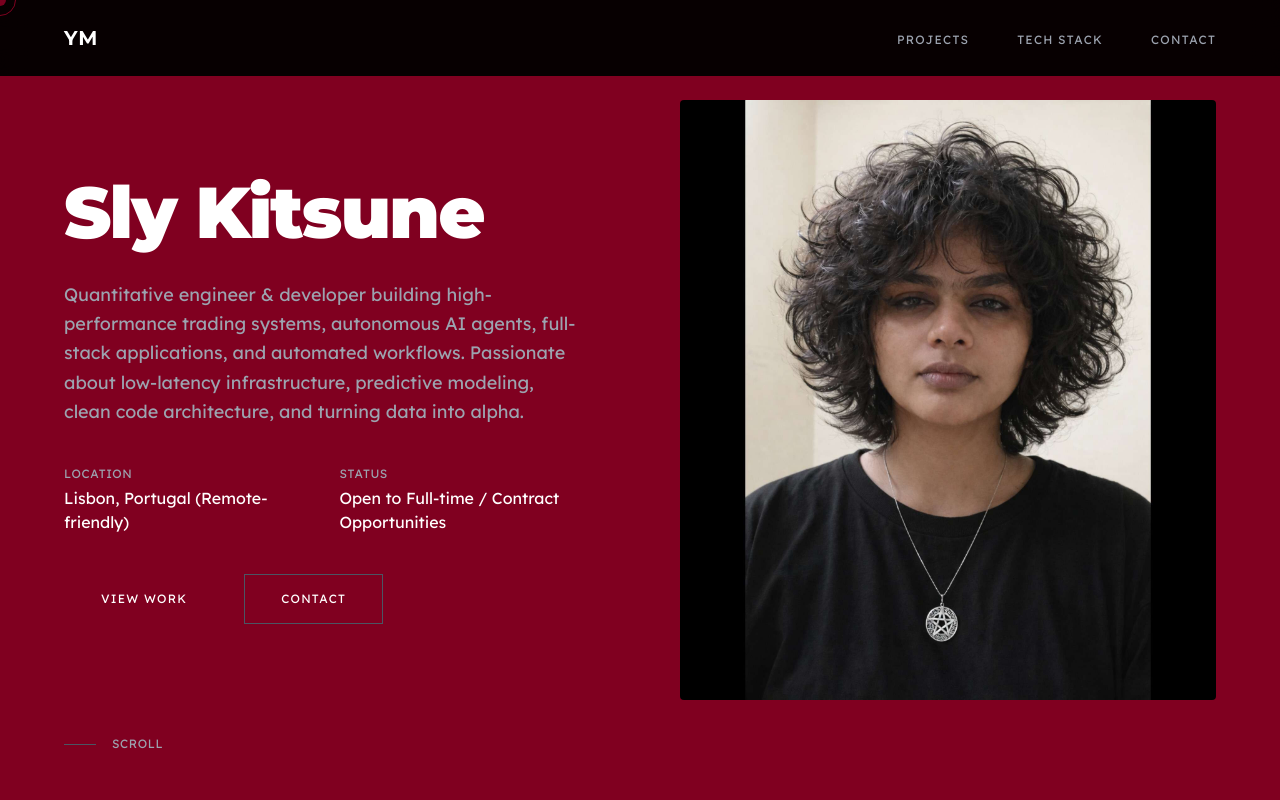
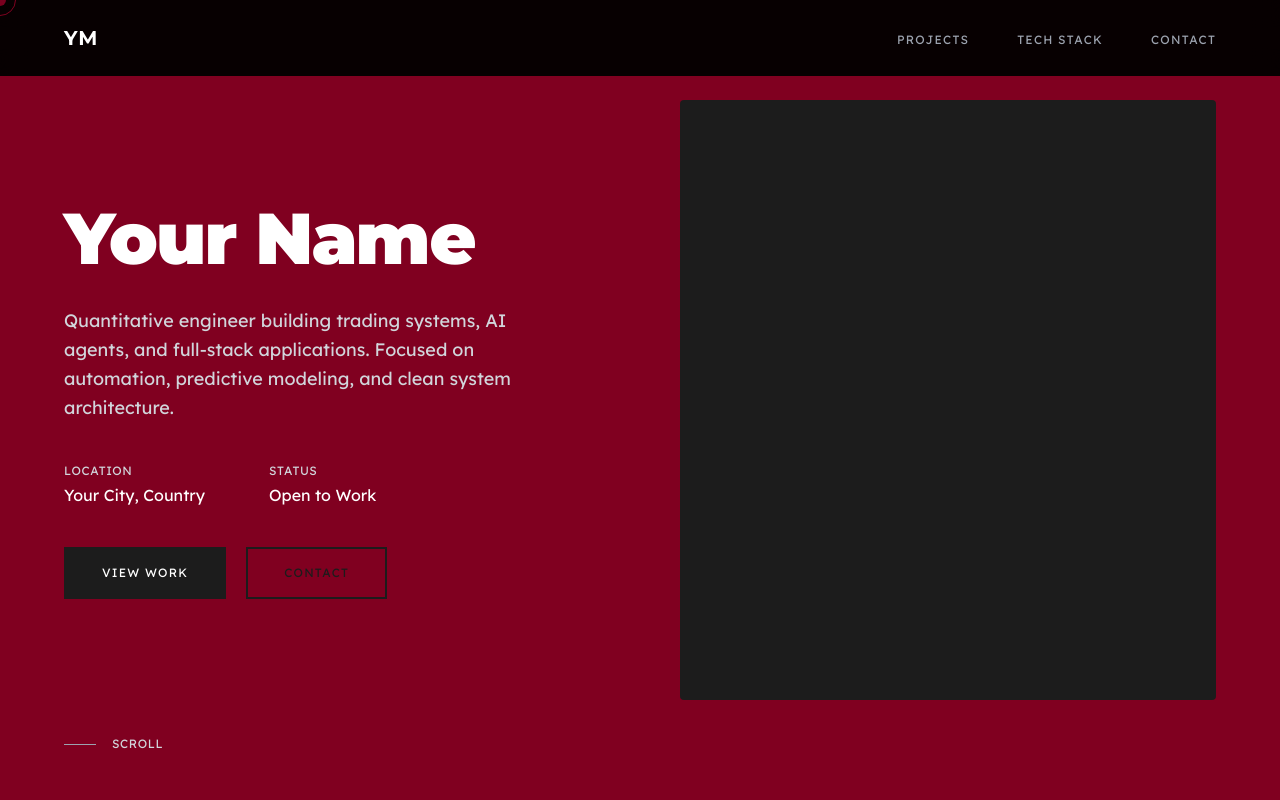
Before and after one commit to Sly-kitsune/Portfolio, a Next.js app: page / in a window 1280 px wide. Shown: the top 800 px of the page. Built offline with nearby package versions, Linux system fonts and the light colour scheme.

Commit message:
Revise Hero component with new styles and text
Updated hero section styles and content.

```diff
--- a/components/Hero.tsx
+++ b/components/Hero.tsx
@@ -1,50 +1,44 @@
 'use client'
+
 import { motion } from 'framer-motion'
 
 export default function Hero() {
   return (
-    <section
-      className="min-h-screen grid md:grid-cols-2 gap-20 items-center px-8 md:px-16 pt-32 md:pt-0"
-      id="home"
-    >
+    <section className="min-h-screen grid md:grid-cols-2 gap-20 items-center px-8 md:px-16 pt-32 md:pt-0 bg-[#800020]" id="home">
       <motion.div
         initial={{ opacity: 0, y: 20 }}
         animate={{ opacity: 1, y: 0 }}
         transition={{ duration: 0.8 }}
       >
-        <h1 className="font-montserrat text-5xl md:text-7xl font-black mb-8 leading-tight tracking-tight">
-          {/* ← Replace with your real name */}
-          Sly Kitsune
+        <h1 className="font-montserrat text-5xl md:text-7xl font-black mb-8 leading-tight tracking-tight text-white">
+          Your Name
         </h1>
-        <p className="text-lg text-gray-400 mb-10 leading-relaxed max-w-lg">
-          {/* ← Update this to your real bio / focus areas */}
-          Quantitative engineer & developer building high-performance trading systems,
-          autonomous AI agents, full-stack applications, and automated workflows.
-          Passionate about low-latency infrastructure, predictive modeling, clean code architecture,
-          and turning data into alpha.
+        <p className="text-lg text-gray-300 mb-10 leading-relaxed max-w-lg">
+          Quantitative engineer building trading systems, AI agents, and full-stack applications.
+          Focused on automation, predictive modeling, and clean system architecture.
         </p>
+
         <div className="flex gap-16 mb-10">
           <div>
-            <div className="text-xs uppercase tracking-wider text-gray-400 mb-1">Location</div>
-            {/* ← Your real location */}
-            <div className="text-white">Lisbon, Portugal (Remote-friendly)</div>
+            <div className="text-xs uppercase tracking-wider text-gray-300 mb-1">Location</div>
+            <div className="text-white">Your City, Country</div>
           </div>
           <div>
-            <div className="text-xs uppercase tracking-wider text-gray-400 mb-1">Status</div>
-            {/* ← Your current status */}
-            <div className="text-white">Open to Full-time / Contract Opportunities</div>
+            <div className="text-xs uppercase tracking-wider text-gray-300 mb-1">Status</div>
+            <div className="text-white">Open to Work</div>
           </div>
         </div>
+
         <div className="flex gap-5">
           <a
             href="#projects"
-            className="px-9 py-4 text-xs uppercase tracking-widest border border-burgundy text-white hover:bg-burgundy transition-all relative overflow-hidden group"
+            className="px-9 py-4 text-xs uppercase tracking-widest border-2 border-[#1C1C1C] bg-[#1C1C1C] text-white hover:bg-transparent hover:text-[#1C1C1C] transition-all"
           >
-            <span className="relative z-10">View Work</span>
+            View Work
           </a>
           <a
             href="#contact"
-            className="px-9 py-4 text-xs uppercase tracking-widest border border-gray-600 text-white hover:border-white transition-all"
+            className="px-9 py-4 text-xs uppercase tracking-widest border-2 border-[#1C1C1C] text-[#1C1C1C] hover:bg-[#1C1C1C] hover:text-white transition-all"
           >
             Contact
           </a>
@@ -55,17 +49,14 @@ export default function Hero() {
         initial={{ opacity: 0, scale: 0.95 }}
         animate={{ opacity: 1, scale: 1 }}
         transition={{ duration: 0.8, delay: 0.2 }}
-        className="hidden md:block w-full h-[600px] bg-gradient-to-br from-burgundy to-midnight-black rounded overflow-hidden"
+        className="hidden md:block w-full h-[600px] bg-[#1C1C1C] rounded"
       >
-        <img
-          src="/pfp.jpg"
-          alt="Sly Kitsune"
-          className="w-full h-full object-cover"
-        />
+        {/* Add your image here */}
+        {/* <img src="/pfp.jpg" alt="Profile" className="w-full h-full object-cover rounded" /> */}
       </motion.div>
 
-      <div className="absolute bottom-12 left-8 md:left-16 flex items-center gap-4 text-xs uppercase tracking-wider text-gray-400">
-        <div className="w-8 h-px bg-gray-600"></div>
+      <div className="absolute bottom-12 left-8 md:left-16 flex items-center gap-4 text-xs uppercase tracking-wider text-gray-300">
+        <div className="w-8 h-px bg-gray-400"></div>
         SCROLL
       </div>
     </section>
```
